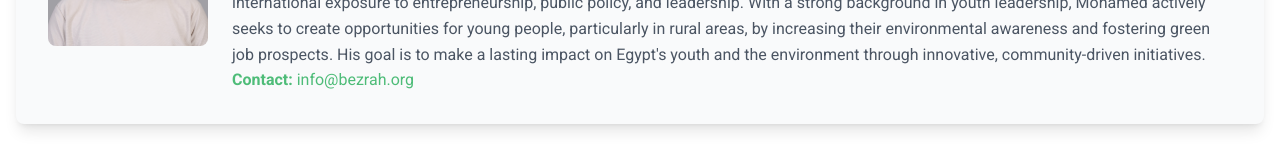
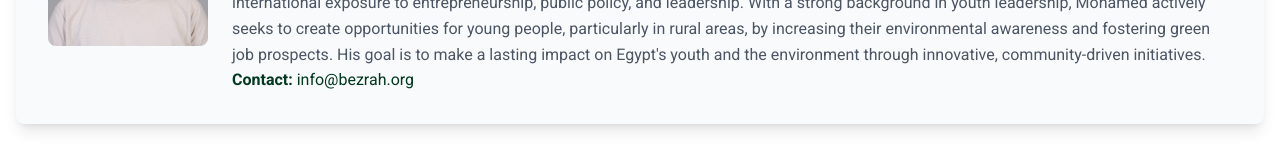
Before and after one commit to ahmed15ayman7/bezrah, a Next.js app: page /our-team in a window 1280 px wide. Shown: the part 376-536 px from the top of the page. Built offline with nearby package versions, Linux system fonts and the light colour scheme; a web font is replaced by a local one.

Commit message:
Update page.tsx

```diff
--- a/app/our-team/page.tsx
+++ b/app/our-team/page.tsx
@@ -73,7 +73,7 @@ const page = () => {
                 </p>
                 <a
                   href={`mailto:${founder.contact}`}
-                  className="text-[#4ebc78] hover:text-[#013820]"
+                  className="text-[#013820] hover:text-[#013820]"
                 >
                   <strong>Contact:</strong> {founder.contact}
                 </a>
```
